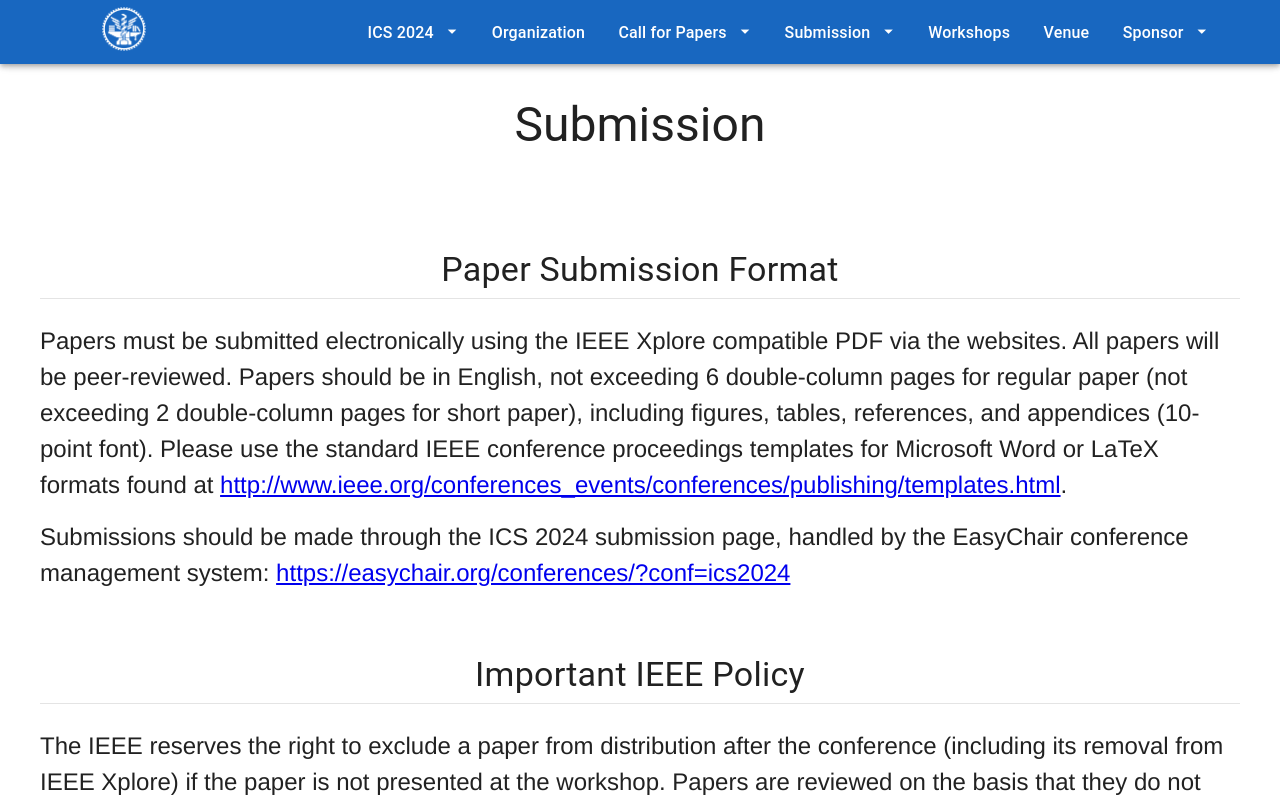
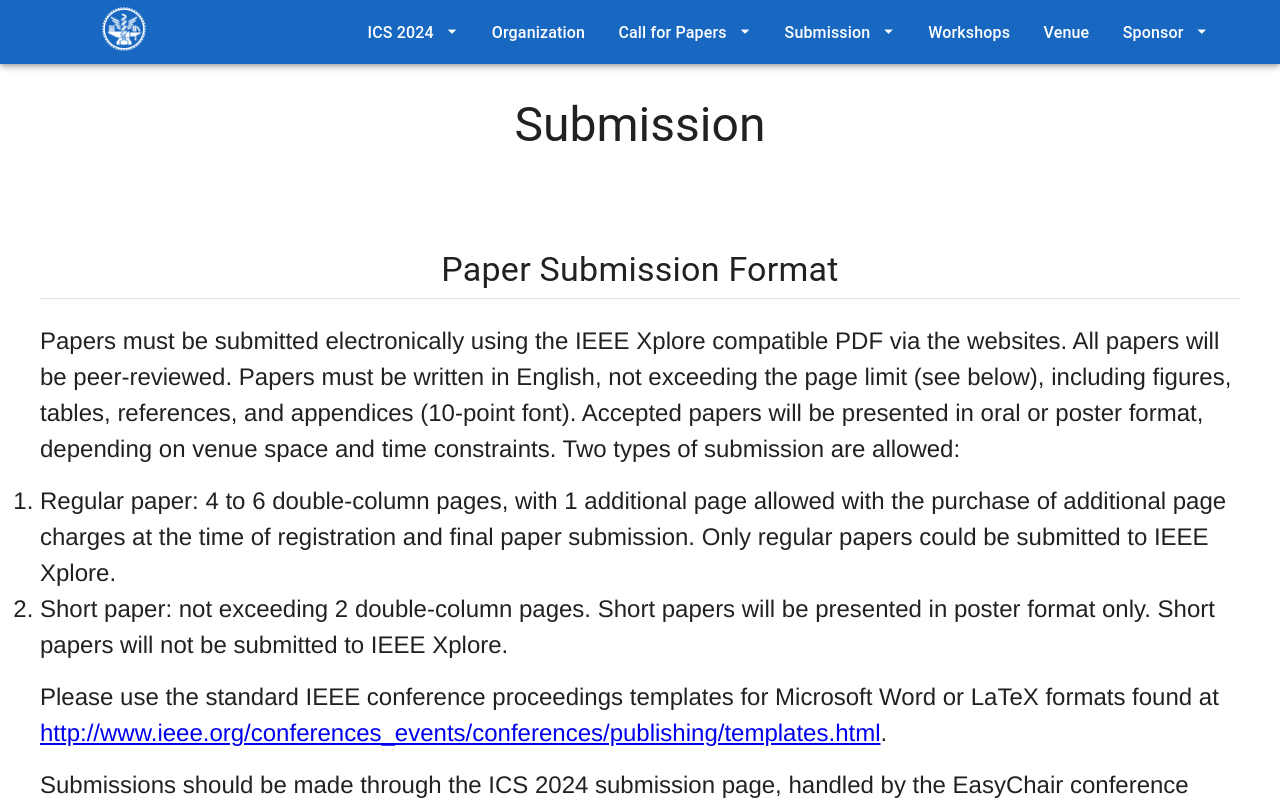
Before and after one commit to kaeteyaruyo/conference-website, a Vue app: page /submission in a window 1280 px wide. Shown: the top 800 px of the page. Built offline with nearby package versions, Linux system fonts and the light colour scheme.

Commit message:
modify rules for regular/short papers

```diff
--- a/src/views/SubmissionView.vue
+++ b/src/views/SubmissionView.vue
@@ -6,7 +6,17 @@
 
     <text-section sub-title="Paper Submission Format">
  <p align="left">
-    Papers must be submitted electronically using the IEEE Xplore compatible PDF via the websites. All papers will be peer-reviewed. Papers should be in English, not exceeding 6 double-column pages for regular paper (not exceeding 2 double-column pages for short paper), including figures, tables, references, and appendices (10-point font).
+    Papers must be submitted electronically using the IEEE Xplore compatible PDF via the websites. All papers will be peer-reviewed.
+    Papers must be written in English, not exceeding the page limit (see below), including figures, tables, references, and appendices (10-point font). Accepted papers will be presented in oral or poster format, depending on venue space and time constraints. Two types of submission are allowed:
+ </p>
+ <p align="left">
+    <ol>
+    <li>Regular paper: 4 to 6 double-column pages, with 1 additional page allowed with the purchase of additional page charges at the time of registration and final paper submission. Only regular papers could be submitted to IEEE Xplore.</li>
+      <li>Short paper: not exceeding 2 double-column pages.
+      Short papers will be presented in poster format only. Short papers will not be submitted to IEEE Xplore.</li>
+    </ol>
+ </p>
+ <p align="left">
     Please use the standard IEEE conference proceedings templates for Microsoft Word or LaTeX formats found at <a href="http://www.ieee.org/conferences_events/conferences/publishing/templates.html">http://www.ieee.org/conferences_events/conferences/publishing/templates.html</a>.</p>
  <p align="left">
     Submissions should be made through the ICS 2024 submission page, handled by the EasyChair conference management system: <a href="https://easychair.org/conferences/?conf=ics2024">https://easychair.org/conferences/?conf=ics2024</a></p>
```
